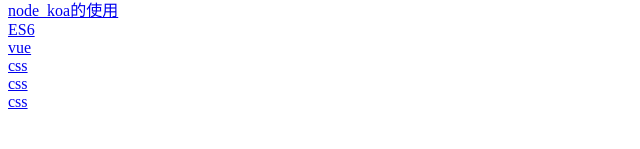
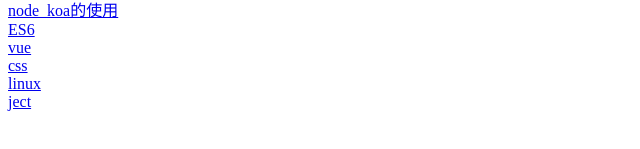
Before and after one commit to styleNB/styleNB.github.io, a plain HTML site: page index.html in a window 1280 px wide. Shown: the part 467-616 px from the top of the page, 0-640 px from the left. Drawn offline with Linux system fonts and the light colour scheme.

Commit message:
2020-11-4-yjm

```diff
--- a/index.html
+++ b/index.html
@@ -35,8 +35,8 @@
     <a href="./es/es.html">ES6</a><br>
     <a href="./vue/vue.html">vue</a><br>
     <a href="./css/css.html">css</a><br>
-    <a href="./linux/linux.html">css</a><br>
-    <a href="./ject/ject.html">css</a><br>
+    <a href="./linux/linux.html">linux</a><br>
+    <a href="./ject/ject.html">ject</a><br>
   </div>
 </body>
 </html>
```
